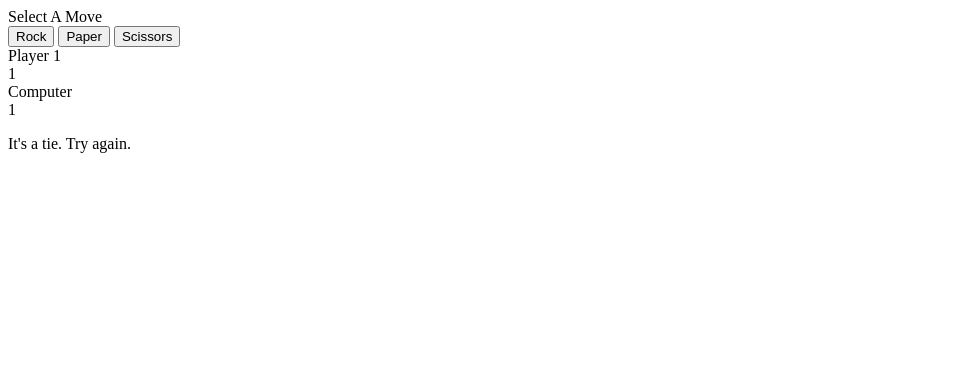
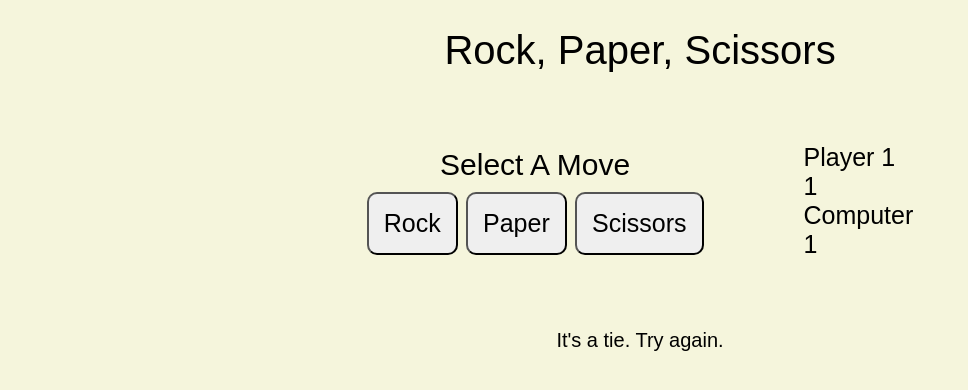
Before and after one commit to brookej7/Rock_Paper_Scissors, a plain HTML site: page index.html in a window 1280 px wide. Both pictures are taken after a click on the button "Rock". Shown: the whole page, without its empty margins (0-968 px from the left). Drawn offline with Linux system fonts and the light colour scheme.

Commit message:
Made the game a bit nicer to look at by adding in a stylesheet

```diff
--- a/index.html
+++ b/index.html
@@ -5,12 +5,17 @@
     <meta name="viewport" content="width=device-width, initial-scale=1.0">
     <title>Rock Paper Scissors</title>
     <script src="javascript.js" defer></script>
+    <link rel="stylesheet" href="style.css">
 </head>
 <body>
+    <div id="heading">Rock, Paper, Scissors</div>
+    <div class="headerComponents">
+        <div class="options">
             <div>Select A Move</div>
             <button id="Rock">Rock</button>
             <button id="Paper">Paper</button>
             <button id="Scissors">Scissors</button>
+        </div>
 
         <div class="Scoreboard">
             <div class="player">
@@ -22,7 +27,7 @@
                 <div class="score">0</div>
             </div>
         </div>
-
+    </div>
     <div class="Results"></div>
 </body>
 </html>
--- a/javascript.js
+++ b/javascript.js
@@ -81,7 +81,7 @@ function playGame(playerChoice) {
 
 }
 
-function updateScore(outcome) {
+function updateScore(outcome, result) {
 
     switch (outcome) {
         case WIN:
@@ -110,9 +110,12 @@ function updateScore(outcome) {
 function checkWinner () {
     let winner = false;
     let message = "";
+    const gamesOutcomes = document.createElement("h2");
     if (playerScore == 5 & computerScore == 5) {
         winner = DRAW;
         message = "It's a draw. You and the computer won 5 rounds."
+        gamesOutcomes.attribute
+
     }
     else if (playerScore == 5) {
         winner = WIN;
@@ -125,14 +128,13 @@ function checkWinner () {
 
         const messageToRemove = document.querySelectorAll("#GameDoneMessage");
         messageToRemove.forEach((message) => {
-            scoreboard.removeChild(message);
+            results.removeChild(message);
         });
         return;
     }
-    const gamesOutcomes = document.createElement("h2");
     gamesOutcomes.setAttribute("id", "GameDoneMessage");
     gamesOutcomes.textContent = message;
-    scoreboard.appendChild(gamesOutcomes);
+    results.appendChild(gamesOutcomes);
 
     //Reset scores
     playerScore = 0;
--- /dev/null
+++ b/style.css
@@ -0,0 +1,47 @@
+body {
+    display: flex;
+    flex-direction: column;
+    justify-content: center;
+    align-items: center;
+    font-family: sans-serif;
+    background-color: beige;
+}
+
+#heading {
+    font-size: 40px;
+    padding: 20px;
+}
+
+.options {
+    font-size: 30px;
+    padding: 50px;
+    text-align: center;
+    flex-grow: 1;
+}
+
+button {
+    font-size: 25px;
+    padding: 15px;
+    margin-top: 10px;
+    border-radius: 10px;
+}
+
+.headerComponents {
+    display: flex;
+    justify-content: space-evenly;
+    align-items: center;
+}
+
+.Scoreboard {
+    flex-grow: 1;
+    padding: 50px;
+    font-size: 25px;
+}
+
+#GameDoneMessage {
+    font-size: 30px;
+}
+
+.roundOutcome {
+    font-size: 20px;
+}
```
Lines whose indentation alone changed are shown as unchanged.
